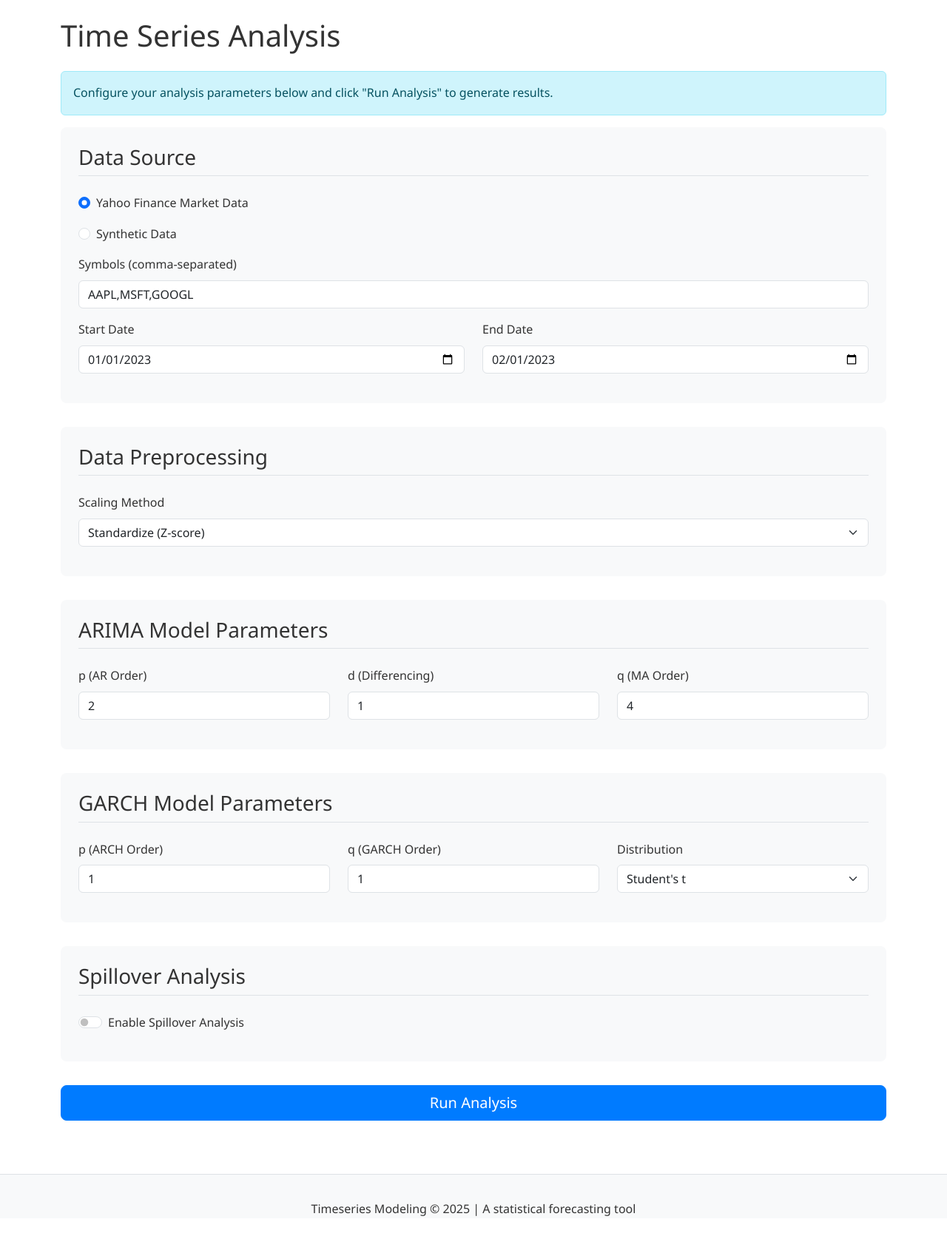
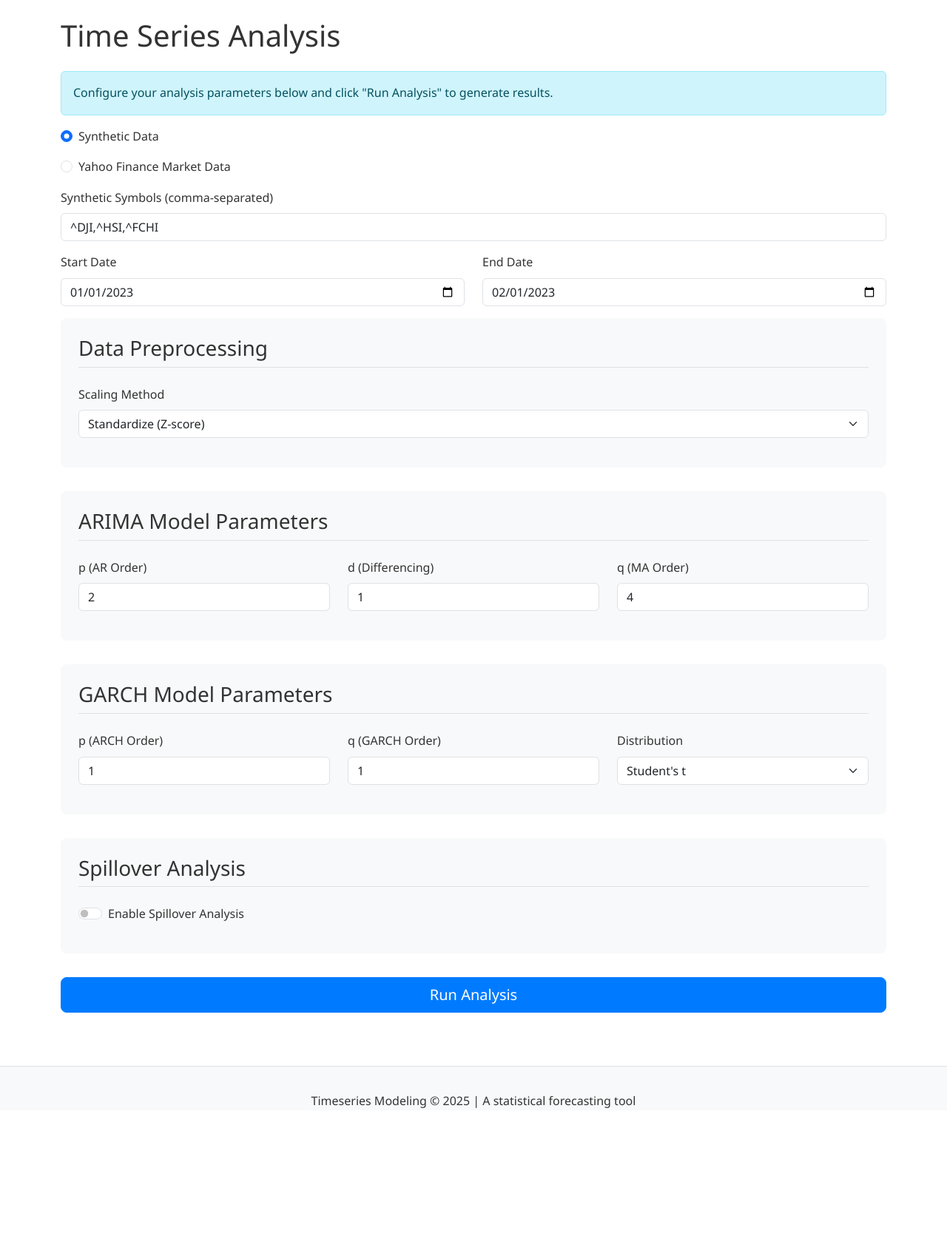
Before and after one commit to garthmortensen/timeseries-frontend, a Django app: page /analysis/ in a window 1280 px wide. Shown: the part 58-1733 px from the top of the page at 74% size. After the commit the page ends 1556 px from the top, so only its background shows below. Run offline with Django 5.2, Linux system fonts and the light colour scheme; some libraries are stand-ins or nearby versions.

Commit message:
Plot: Fix data structures, 99%

```diff
--- a/templates/timeseries/analysis.html
+++ b/templates/timeseries/analysis.html
@@ -32,42 +32,32 @@
 <form id="analysis-form" method="post" action="{% url 'timeseries:run_pipeline' %}">
     {% csrf_token %}
 
-    <div class="form-section">
-        <h3 class="section-header">Data Source</h3>
-        <div class="form-check mb-3">
-            <input class="form-check-input" type="radio" name="source_actual_or_synthetic_data" id="data-source-actual" value="actual" checked>
-            <label class="form-check-label" for="data-source-actual">
-                Yahoo Finance Market Data
-            </label>
-        </div>
-        <div class="form-check mb-3">
-            <input class="form-check-input" type="radio" name="source_actual_or_synthetic_data" id="data-source-synthetic" value="synthetic">
-            <label class="form-check-label" for="data-source-synthetic">
-                Synthetic Data
-            </label>
-        </div>
+    <div class="form-check mb-3">
+        <input class="form-check-input" type="radio" name="source_actual_or_synthetic_data" id="data-source-synthetic" value="synthetic" checked>
+        <label class="form-check-label" for="data-source-synthetic">
+            Synthetic Data
+        </label>
+    </div>
+    <div class="form-check mb-3">
+        <input class="form-check-input" type="radio" name="source_actual_or_synthetic_data" id="data-source-actual" value="actual">
+        <label class="form-check-label" for="data-source-actual">
+            Yahoo Finance Market Data
+        </label>
+    </div>
 
-        <!-- Market Data Parameters -->
-        <div id="market-params">
+        <!-- Update the indices for Yahoo Finance -->
+        <div id="market-params" style="display: none;">
             <div class="mb-3">
                 <label for="symbols" class="form-label">Symbols (comma-separated)</label>
-                <input type="text" class="form-control" id="symbols" name="symbols" value="AAPL,MSFT,GOOGL">
+                <input type="text" class="form-control" id="symbols" name="symbols" value="^DJI,^HSI,^FCHI">
             </div>
         </div>
 
-        <!-- Synthetic Data Parameters -->
-        <div id="synthetic-params" style="display: none;">
+        <!-- Update the indices for synthetic and make it visible by default -->
+        <div id="synthetic-params" style="display: block;">
             <div class="mb-3">
                 <label for="synthetic-symbols" class="form-label">Synthetic Symbols (comma-separated)</label>
-                <input type="text" class="form-control" id="synthetic-symbols" name="synthetic_symbols" value="SYM1,SYM2,SYM3">
-            </div>
-            <div class="mb-3">
-                <label for="synthetic-anchor-prices" class="form-label">Anchor Prices (comma-separated)</label>
-                <input type="text" class="form-control" id="synthetic-anchor-prices" name="synthetic_anchor_prices" value="150,200,15">
-            </div>
-            <div class="mb-3">
-                <label for="synthetic-random-seed" class="form-label">Random Seed</label>
-                <input type="number" class="form-control" id="synthetic-random-seed" name="synthetic_random_seed" value="1">
+                <input type="text" class="form-control" id="synthetic-symbols" name="synthetic_symbols" value="^DJI,^HSI,^FCHI">
             </div>
         </div>
 
@@ -190,6 +180,15 @@ document.addEventListener('DOMContentLoaded', function() {
     const syntheticRadio = document.getElementById('data-source-synthetic');
     const marketParams = document.getElementById('market-params');
     const syntheticParams = document.getElementById('synthetic-params');
+
+    // Initialize display based on which radio is checked
+    if (actualRadio.checked) {
+        marketParams.style.display = 'block';
+        syntheticParams.style.display = 'none';
+    } else if (syntheticRadio.checked) {
+        marketParams.style.display = 'none';
+        syntheticParams.style.display = 'block';
+    }
 
     actualRadio.addEventListener('change', function() {
         if (this.checked) {
```
Also changed, not shown: templates/timeseries/results.html (+51 -16 lines).
